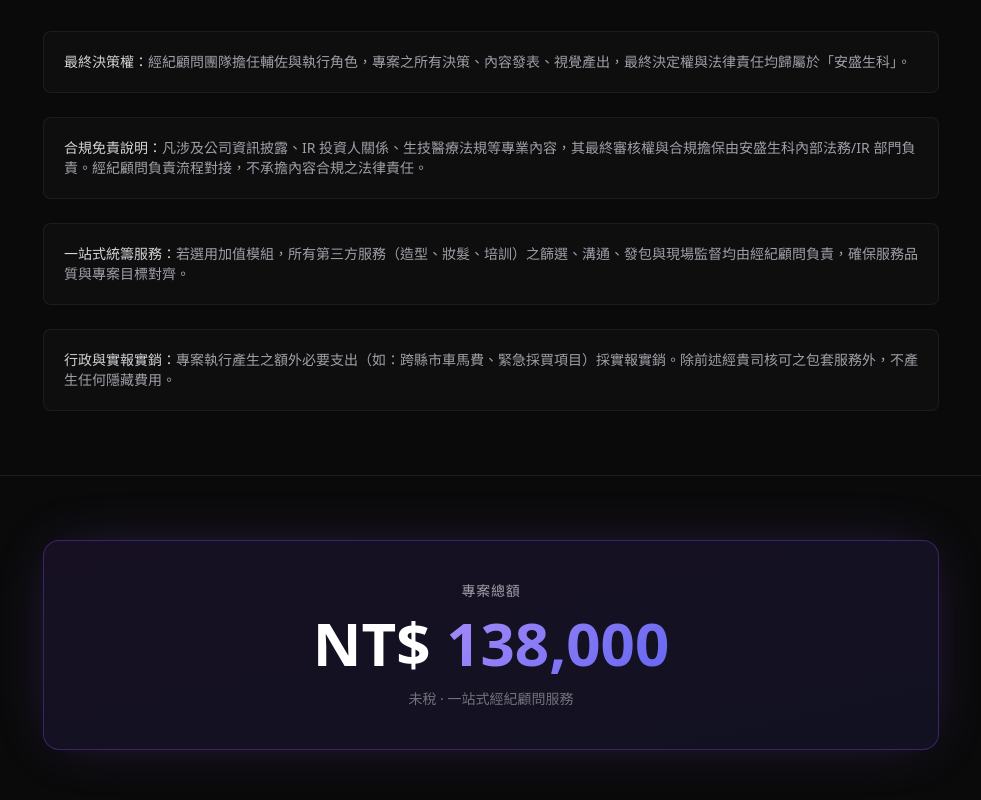
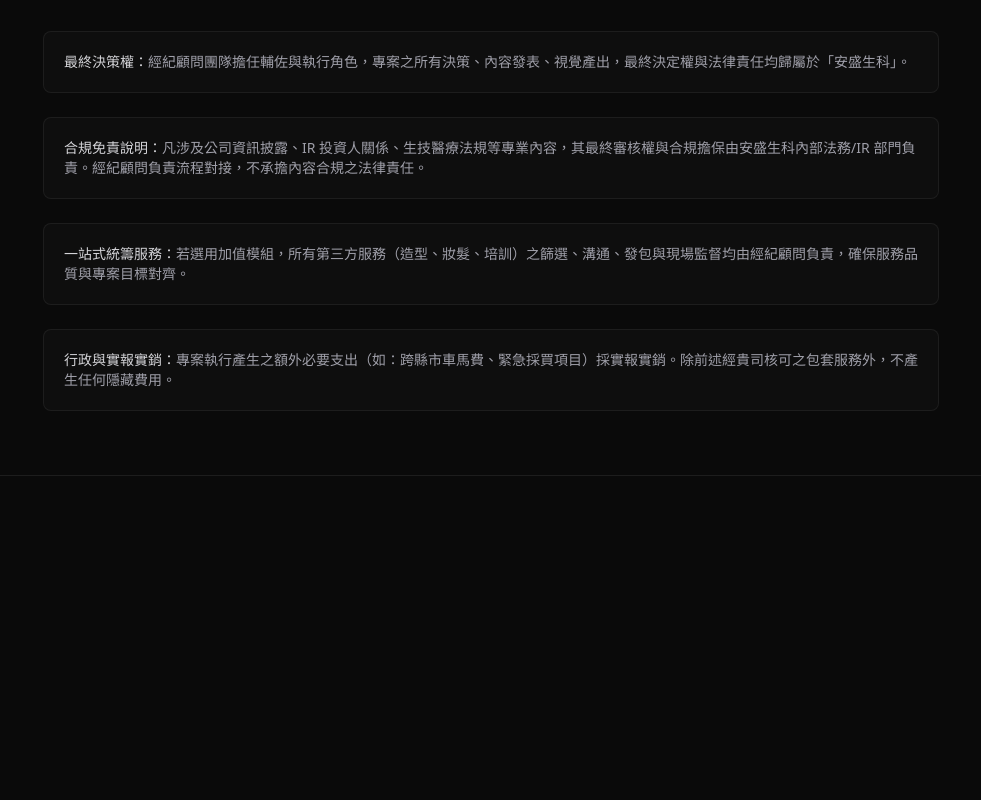
Before and after one commit to Asianboyneo/iXensor, a Next.js app in the folder porposal/: page / in a window 1280 px wide. Shown: the part 3337-4137 px from the top of the page, without its empty margins (149-1130 px from the left). After the commit the page ends 3813 px from the top, so only its background shows below. Built offline with nearby package versions, Linux system fonts and the light colour scheme.

Commit message:
總價刪除

```diff
--- a/porposal/src/app/page.tsx
+++ b/porposal/src/app/page.tsx
@@ -232,19 +232,6 @@ export default function Home() {
           </div>
         </div>
       </section>
-
-      {/* CTA - Total */}
-      <footer className="px-6 py-16 sm:px-8">
-        <div className="mx-auto max-w-4xl">
-          <div className="glow-accent rounded-2xl border border-violet-500/30 bg-gradient-to-br from-violet-500/10 to-indigo-500/10 p-10 text-center">
-            <p className="text-sm uppercase tracking-wider text-zinc-400">專案總額</p>
-            <p className="mt-3 text-5xl font-bold text-white sm:text-6xl">
-              NT$ <span className="gradient-text">138,000</span>
-            </p>
-            <p className="mt-4 text-sm text-zinc-500">未稅 · 一站式經紀顧問服務</p>
-          </div>
-        </div>
-      </footer>
     </div>
   );
 }
```
